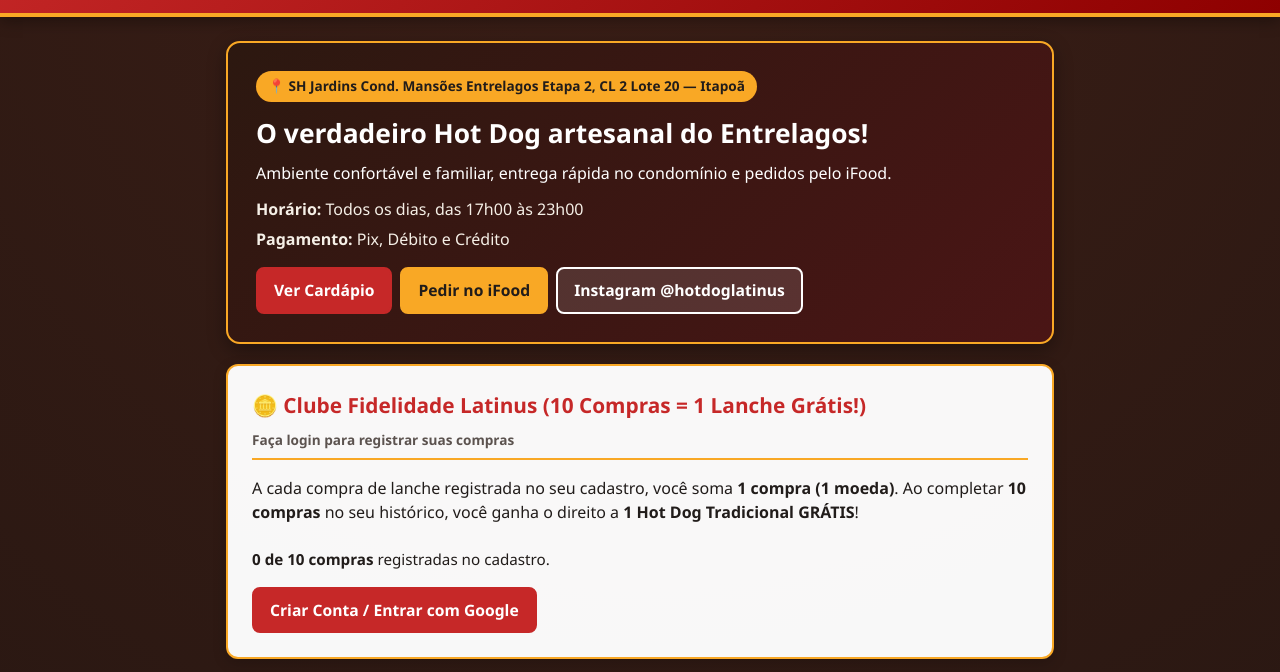
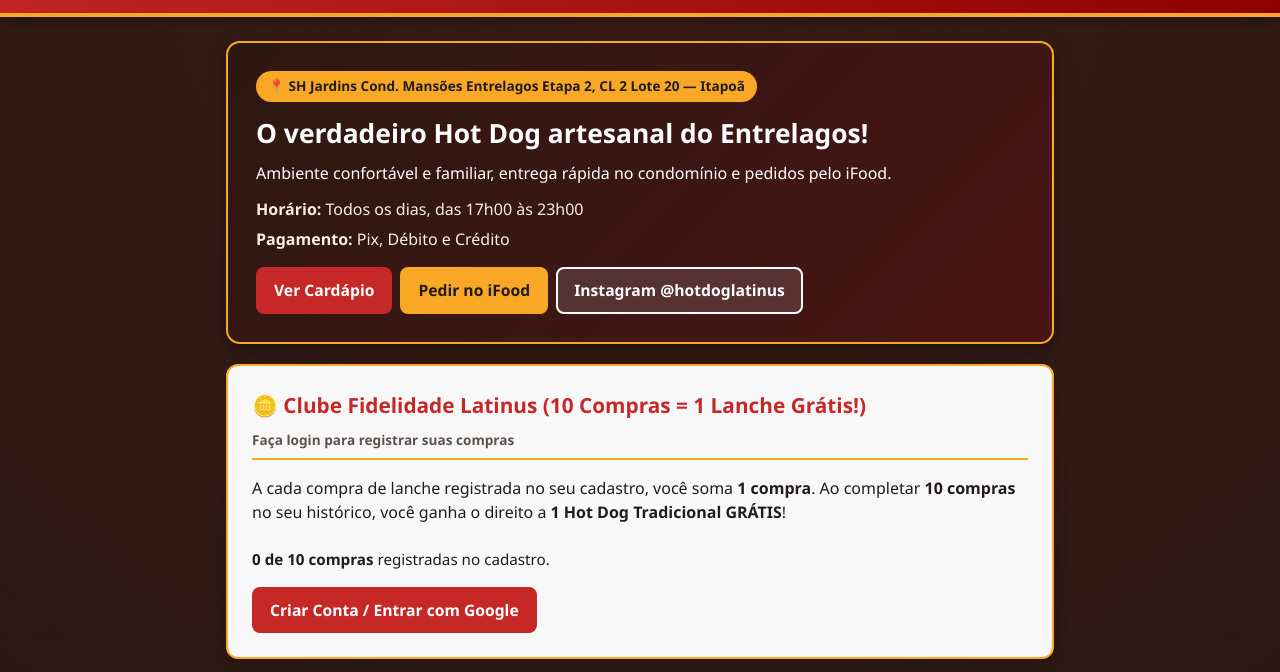
Before and after one commit to Arquimedes-Leite/latinus-divulgacao-mvp, a plain HTML site: page index.html in a window 1280 px wide. Shown: the part 128-800 px from the top of the page. Drawn offline with Linux system fonts and the light colour scheme.

```diff
--- a/index.html
+++ b/index.html
@@ -59,7 +59,7 @@
           <span id="status-cliente-fidelidade" class="badge-info">Faça login para registrar suas compras</span>
         </div>
         <p class="descricao-fidelidade">
-          A cada compra de lanche registrada no seu cadastro, você soma <strong>1 compra (1 moeda)</strong>. Ao completar <strong>10 compras</strong> no seu histórico, você ganha o direito a <strong>1 Hot Dog Tradicional GRÁTIS</strong>!
+          A cada compra de lanche registrada no seu cadastro, você soma <strong>1 compra</strong>. Ao completar <strong>10 compras</strong> no seu histórico, você ganha o direito a <strong>1 Hot Dog Tradicional GRÁTIS</strong>!
         </p>
         <div class="barra-moedas-container">
           <div class="moedas-grid" id="grid-moedas" aria-label="Progresso de compras de fidelidade"></div>
```
